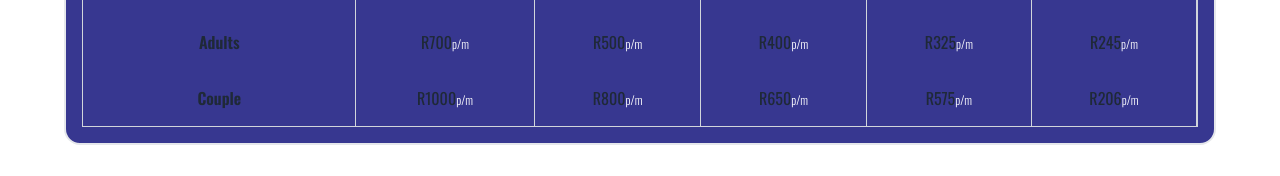
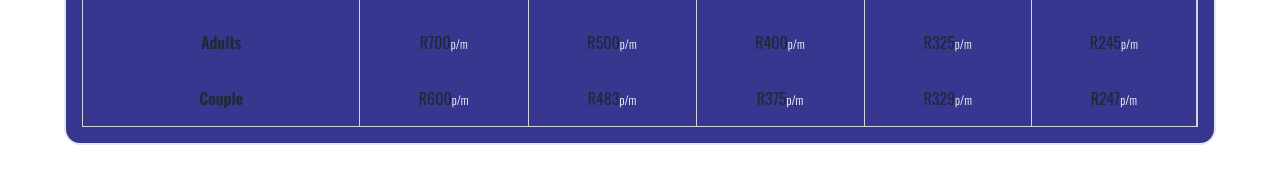
Before and after one commit to Prashely/Health-Zone-Gym, a React (Vite) app: page / in a window 1280 px wide. Shown: the part 2353-2529 px from the top of the page. Built offline with nearby package versions, Linux system fonts and the light colour scheme.

Commit message:
Improved image quality

```diff
--- a/src/section/homepage/Benefits.jsx
+++ b/src/section/homepage/Benefits.jsx
@@ -7,8 +7,7 @@ const Benefits = () => {
     <section
       className="relative bg-center bg-cover bg-no-repeat text-white py-8"
       style={{
-        backgroundImage: `url(${One})`, // Replace with your image URL
-        backgroundAttachment: "fixed", // This gives the parallax effect
+        backgroundImage: `url(${One})`, // Replace with your image URL, // This gives the parallax effect
         backgroundSize: "cover", // This makes the image cover the entire background
       }}
     >
--- a/src/section/homepage/Pricing.jsx
+++ b/src/section/homepage/Pricing.jsx
@@ -57,11 +57,11 @@ const Pricing = () => {
     couple: {
       label: "Couple",
       prices: {
-        "1m": "R1000",
-        "3m": "R800",
-        "6m": "R650",
-        "1yr": "R575",
-        "2yr": "R206",
+        "1m": "R600",
+        "3m": "R483",
+        "6m": "R375",
+        "1yr": "R329",
+        "2yr": "R247",
       },
     },
   };
--- a/src/section/homepage/WhyUs.jsx
+++ b/src/section/homepage/WhyUs.jsx
@@ -1,7 +1,7 @@
 import React, { useEffect, useState, useRef, useMemo } from "react";
 import { GoDot, GoDotFill } from "react-icons/go";
 import Reasons from "../../assets/components/ui/Reasons";
-import Twelve from "../../assets/images/HZ18.jpg";
+import Twelve from "../../assets/images/HZ18.png";
 import Seven from "../../assets/images/HZ17.jpg";
 import Eleven from "../../assets/images/HZ6.jpg";
 import { BiDumbbell } from "react-icons/bi";
```
Also changed, not shown: src/assets/images/HZ18.jpg (deleted), src/assets/images/HZ18.png (added).
